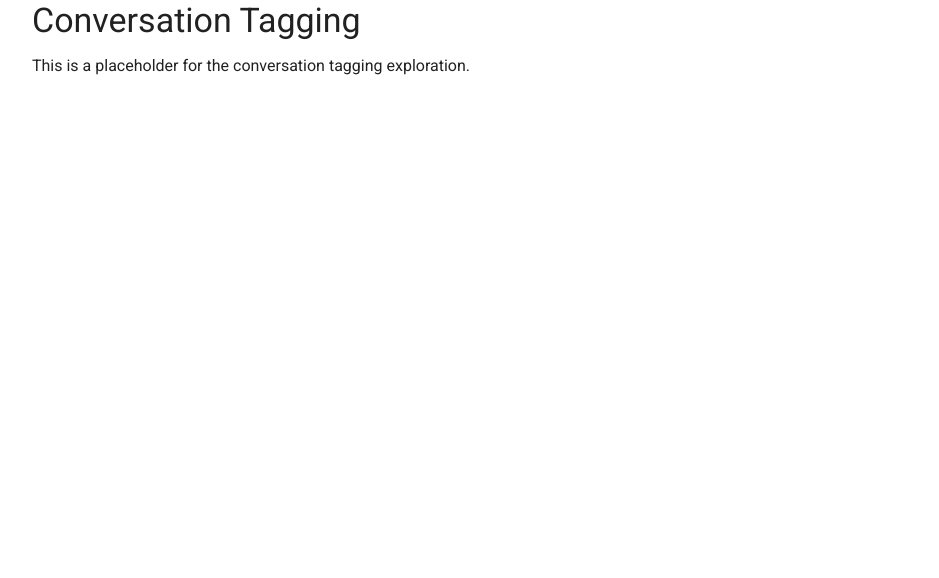
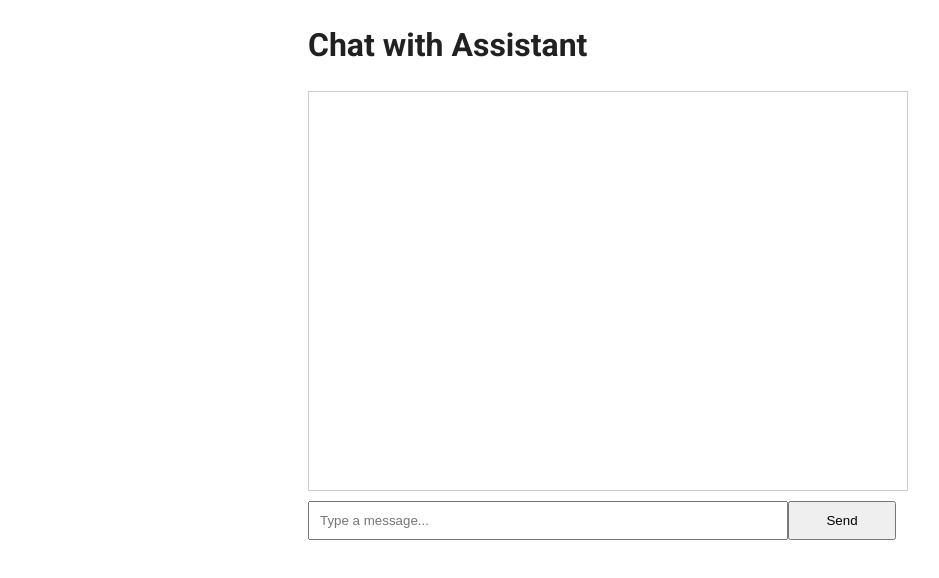
Before and after one commit to joshuaiokua/chatbot-ux-explorations, a React app in the folder frontend/: page /conversation-tagging in a window 1280 px wide. Shown: the top 578 px of the page, without its empty margins (32-971 px from the left). Built offline with nearby package versions, Linux system fonts and the light colour scheme.

Commit message:
feat: barebones chat ui

```diff
--- a/frontend/src/features/conversation-tagging/index.tsx
+++ b/frontend/src/features/conversation-tagging/index.tsx
@@ -1,16 +1,11 @@
 import React from "react";
-import { Container, Typography } from "@mui/material";
+import Chat from "../../shared/components/Chat";
 
 const ConversationTagging: React.FC = () => {
   return (
-    <Container>
-      <Typography variant="h4" gutterBottom>
-        Conversation Tagging
-      </Typography>
-      <Typography>
-        This is a placeholder for the conversation tagging exploration.
-      </Typography>
-    </Container>
+    <div>
+      <Chat />
+    </div>
   );
 };
 
--- a/frontend/src/features/launchpad/index.tsx
+++ b/frontend/src/features/launchpad/index.tsx
@@ -1,6 +1,6 @@
 import React from "react";
 import { Link } from "react-router-dom";
-import { Box, Paper, Button, Typography, Stack } from "@mui/material";
+import { Box, Button, Typography } from "@mui/material";
 
 const Launchpad: React.FC = () => {
   return (
@@ -19,7 +19,7 @@ const Launchpad: React.FC = () => {
         color="primary"
         component={Link}
         to="/conversation-tagging"
-        sx={{borderRadius: 0}}
+        sx={{ borderRadius: 0 }}
       >
         conversation tagging
       </Button>
--- /dev/null
+++ b/frontend/src/shared/components/Chat.tsx
@@ -0,0 +1,78 @@
+import React, { useState } from "react";
+
+const Chat: React.FC = () => {
+  const [messages, setMessages] = useState<{ role: string; content: string }[]>(
+    []
+  );
+  const [userInput, setUserInput] = useState<string>("");
+
+  const handleSendMessage = async () => {
+    if (!userInput.trim()) return;
+
+    // Add user's message to the conversation
+    setMessages((prevMessages) => [
+      ...prevMessages,
+      { role: "user", content: userInput },
+    ]);
+
+    try {
+      const response = await fetch("http://localhost:3001/api/chat", { // TODO: Programmatically determine the correct URL
+        method: "POST",
+        headers: {
+          "Content-Type": "application/json",
+        },
+        body: JSON.stringify({ message: userInput }),
+      });
+
+      const data = await response.json();
+
+      // Add assistant's response to the conversation
+      setMessages((prevMessages) => [
+        ...prevMessages,
+        { role: "assistant", content: data.reply },
+      ]);
+    } catch (error) {
+      console.error("Error:", error);
+    }
+
+    // Clear user input
+    setUserInput("");
+  };
+
+  return (
+    <div style={{ maxWidth: "600px", margin: "0 auto" }}>
+      <h1>Chat with Assistant</h1>
+      <div
+        style={{
+          minHeight: "400px",
+          border: "1px solid #ccc",
+          padding: "10px",
+          marginBottom: "10px",
+        }}
+      >
+        {messages.map((message, index) => (
+          <div key={index} style={{ margin: "10px 0" }}>
+            <strong>{message.role === "user" ? "You" : "Assistant"}:</strong>{" "}
+            {message.content}
+          </div>
+        ))}
+      </div>
+      <input
+        type="text"
+        value={userInput}
+        onChange={(e) => setUserInput(e.target.value)}
+        onKeyDown={(e) => e.key === "Enter" && handleSendMessage()}
+        style={{ width: "80%", padding: "10px" }}
+        placeholder="Type a message..."
+      />
+      <button
+        onClick={handleSendMessage}
+        style={{ width: "18%", padding: "10px" }}
+      >
+        Send
+      </button>
+    </div>
+  );
+};
+
+export default Chat;
```
